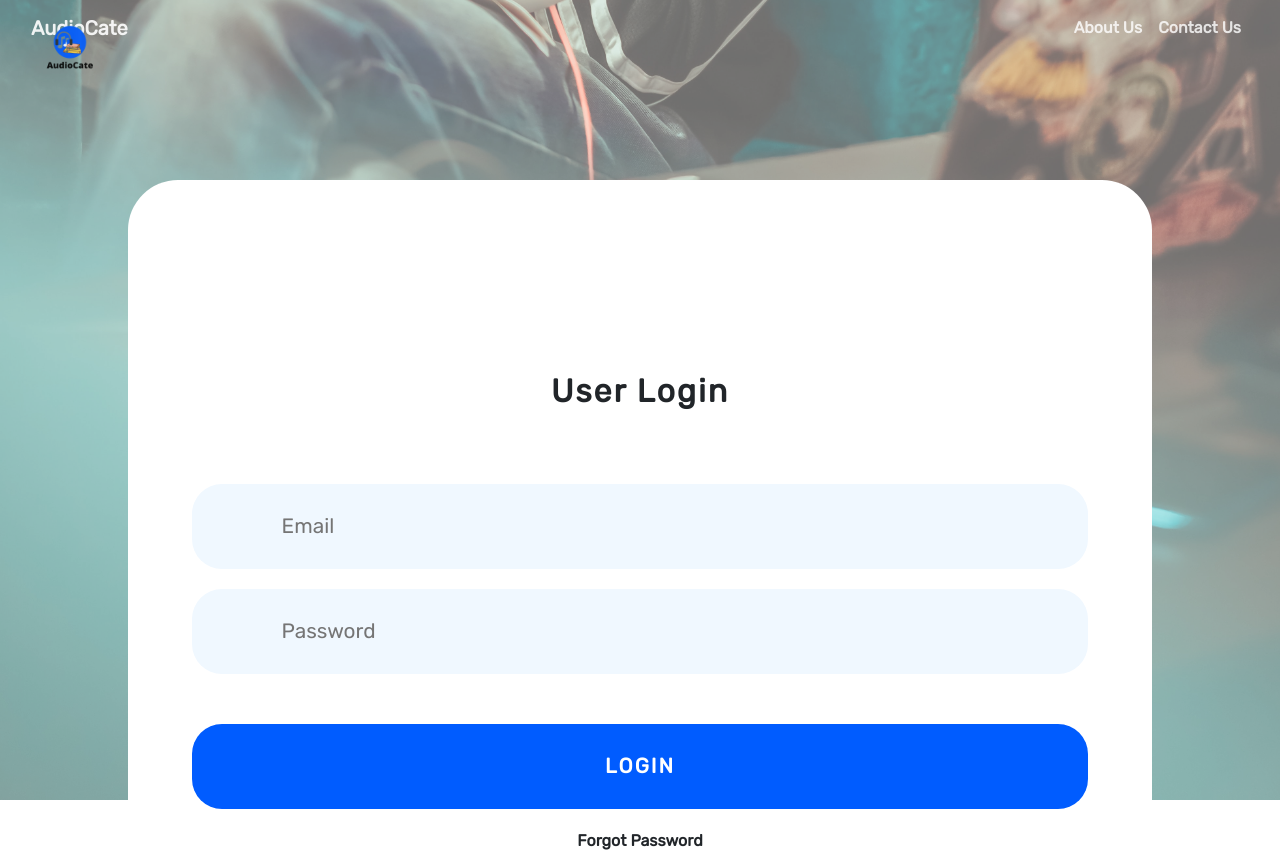
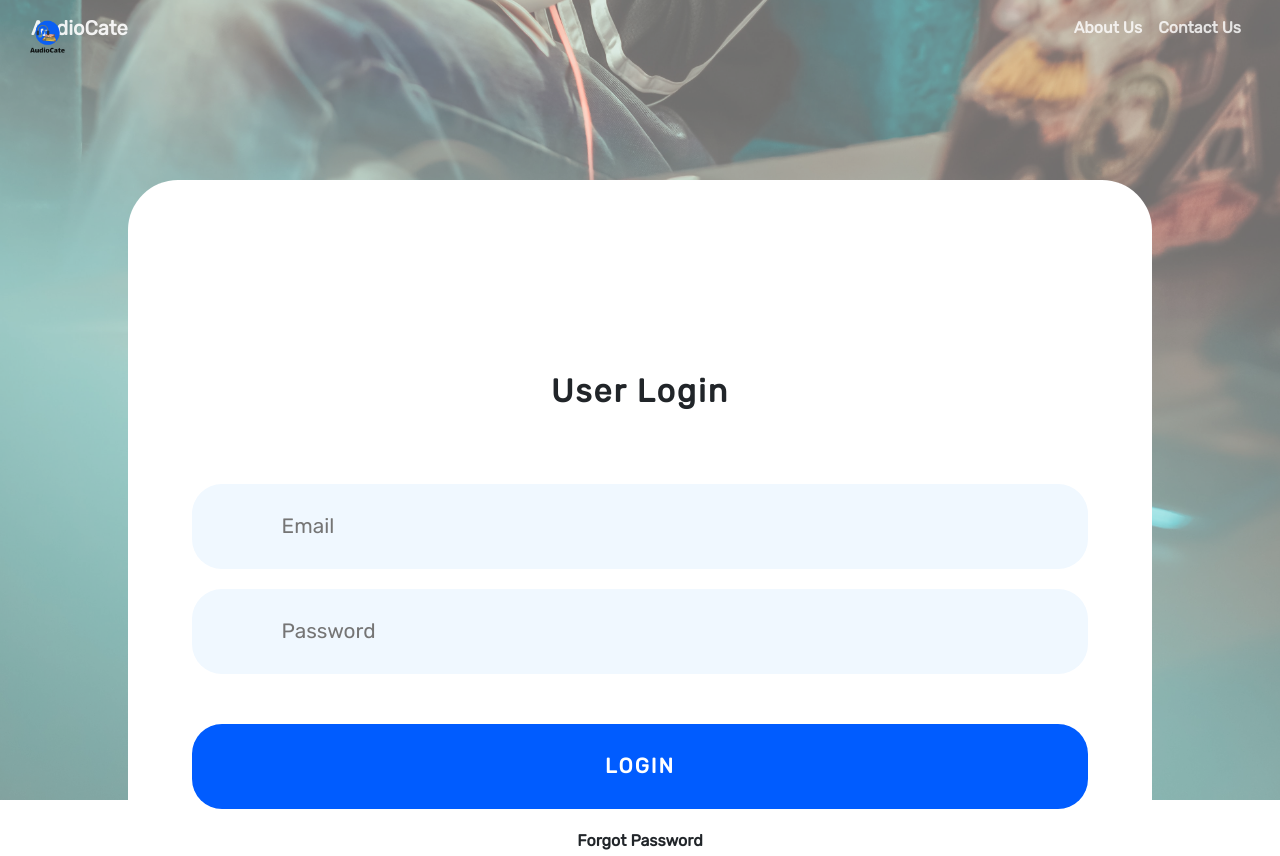
Before and after one commit to Lazy-poet/SauceCode-Project, a plain HTML site: page AudioCate/index.html in a window 1280 px wide. Shown: the top 856 px of the page. Drawn offline with nearby package versions, Linux system fonts and the light colour scheme; some icons are missing.

Commit message:
Update main.css

```diff
--- a/AudioCate/main.css
+++ b/AudioCate/main.css
@@ -106,10 +106,11 @@ li{
   list-style: none;
 }
 .navbar-brand > img{
-  width: 100px;
+  width: 75px;
   position: absolute;
   top: 5px;
-  left: 5px;
+  left: -5px;
+   z-index: 2;
 }
 
 a:hover{
```
